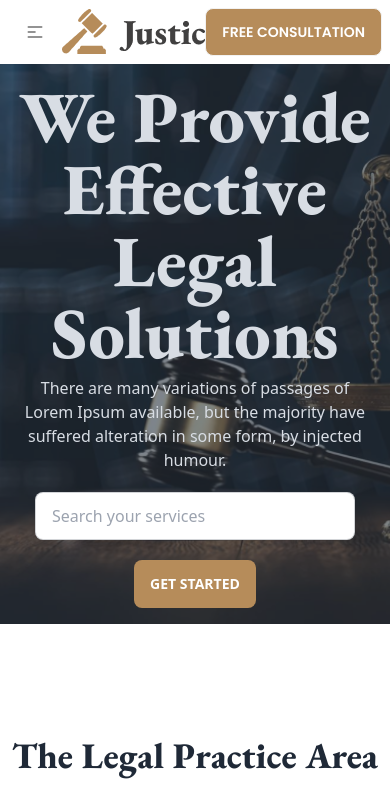
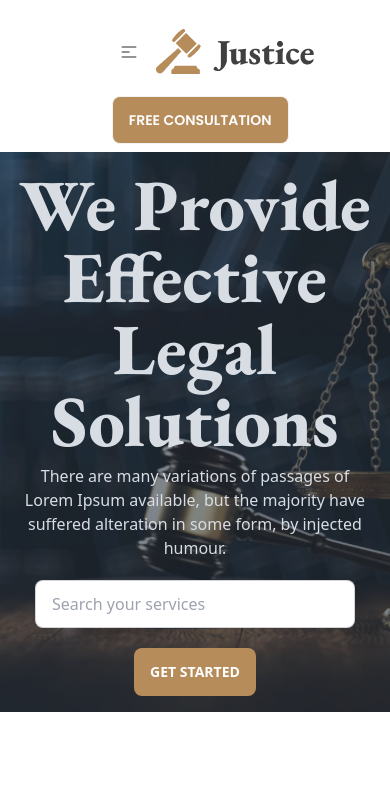
Before and after one commit to MohsenAlMahmud/mm-legal-solution, a plain HTML site: page index.html in a window 390 px wide. Shown: the top 797 px of the page. Drawn offline with nearby package versions, Linux system fonts and the light colour scheme.

Commit message:
some correction for responsive is done

```diff
--- a/index.html
+++ b/index.html
@@ -44,8 +44,8 @@
     <header class="max-w-6xl m-auto">
         <!-- Navigation Section -->
         <nav class="font-poppins text-[#707070]">
-            <div class="navbar bg-base-100">
-                <div class="navbar-start">
+            <div class="navbar bg-base-100 flex-col md:flex-row">
+                <div class="navbar-start py-5 md:py-0 lg:py-0">
                     <div class="dropdown">
                         <label tabindex="0" class="btn btn-ghost lg:hidden">
                             <svg xmlns="http://www.w3.org/2000/svg" class="h-5 w-5" fill="none" viewBox="0 0 24 24"
```
